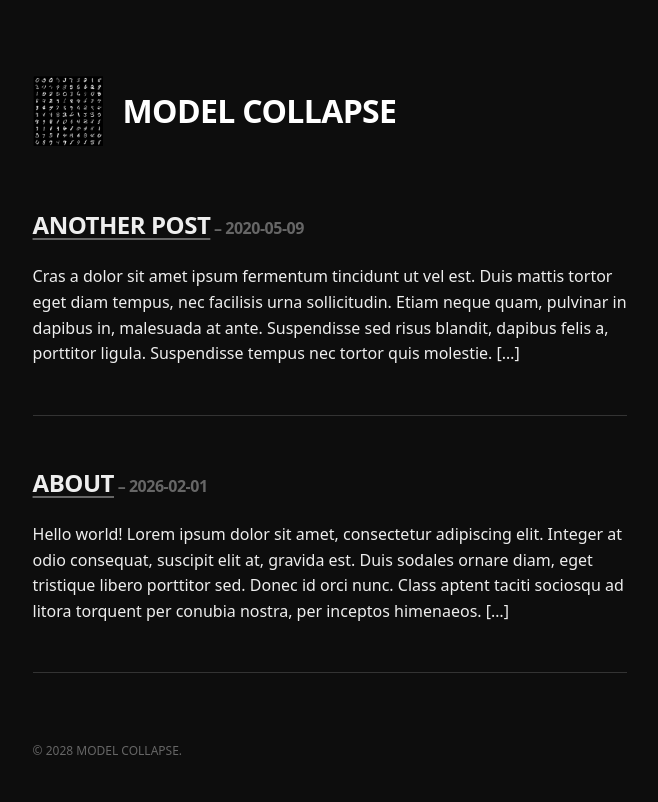
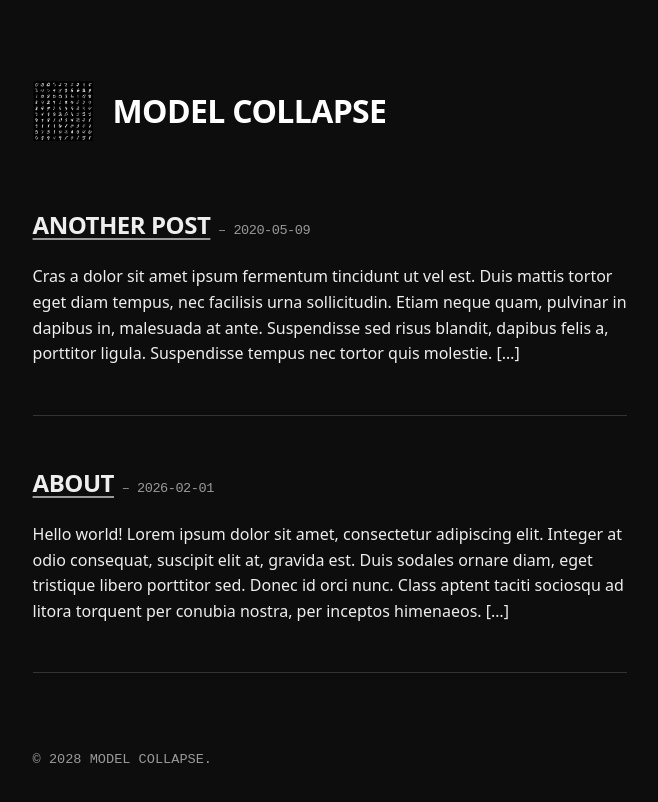
Before and after one commit to robots-building-robots/techblog, a website: page public/index.html in a window 1280 px wide. Shown: the whole page, without its empty margins (310-968 px from the left). Drawn offline with Linux system fonts and the light colour scheme.

Commit message:
edited styles

```diff
--- a/index.css
+++ b/index.css
@@ -6,9 +6,10 @@
 :root {
   --bg: #0d0d0d;
   --text-primary: #eeeeee;
-  --text-secondary: #666666;
+  --text-secondary: #999999;
   --border: #333333;
   --accent: #ffffff;
+  --font-secondary-size: 0.85rem;
   --v-spacing: 3em;
   --h-spacing: 1.5em;
 }
@@ -77,18 +78,16 @@
   border-radius: 4px;
 }
 
-small {
-  font-size: 12px;
-}
-
-time, .meta {
-  font-size: 1rem;
+time, .meta, .dim, footer, small {
+  color: var(--text-secondary);
+  font-family: ui-monospace, "Cascadia Code", monospace;
+  font-weight: 300;
+  font-size: var(--font-secondary-size);
 }
 
 footer {
-  color: var(--text-secondary);
   text-transform: uppercase;
-  padding: 1em 0px;
+  padding: 2em 0px;
 }
 hr {
   border: 0;
@@ -104,10 +103,6 @@
   margin-bottom: var(--v-spacing);
 }
 img.logo {
-  width: 70px;
+  width: 60px;
   height: auto;
 }
-
-.dim {
-  color: var(--text-secondary);
-}
--- a/public/index.css
+++ b/public/index.css
@@ -6,9 +6,10 @@
 :root {
   --bg: #0d0d0d;
   --text-primary: #eeeeee;
-  --text-secondary: #666666;
+  --text-secondary: #999999;
   --border: #333333;
   --accent: #ffffff;
+  --font-secondary-size: 0.85rem;
   --v-spacing: 3em;
   --h-spacing: 1.5em;
 }
@@ -77,18 +78,16 @@
   border-radius: 4px;
 }
 
-small {
-  font-size: 12px;
-}
-
-time, .meta {
-  font-size: 1rem;
+time, .meta, .dim, footer, small {
+  color: var(--text-secondary);
+  font-family: ui-monospace, "Cascadia Code", monospace;
+  font-weight: 300;
+  font-size: var(--font-secondary-size);
 }
 
 footer {
-  color: var(--text-secondary);
   text-transform: uppercase;
-  padding: 1em 0px;
+  padding: 2em 0px;
 }
 hr {
   border: 0;
@@ -104,10 +103,6 @@
   margin-bottom: var(--v-spacing);
 }
 img.logo {
-  width: 70px;
+  width: 60px;
   height: auto;
 }
-
-.dim {
-  color: var(--text-secondary);
-}
```
